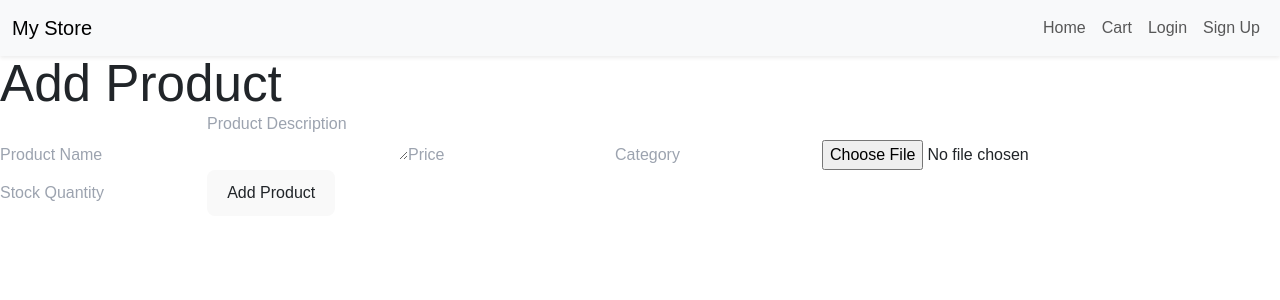
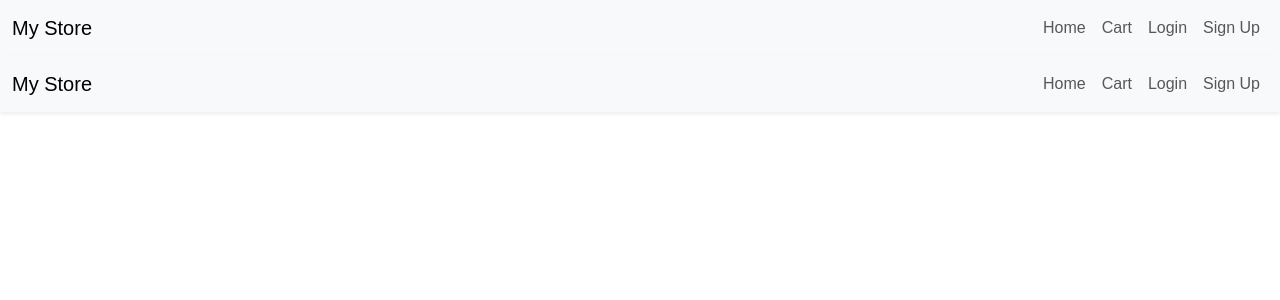
Before and after one commit to chappzach24/laser, a React (Vite) app in the folder client/: page /admin in a window 1280 px wide. Shown: the top 300 px of the page. Built offline with nearby package versions, Linux system fonts and the light colour scheme.

Commit message:
started auth for admin

```diff
--- a/client/src/context/AuthContext.jsx
+++ b/client/src/context/AuthContext.jsx
@@ -6,22 +6,30 @@ export const AuthProvider = ({ children }) => {
   const [isAuthenticated, setIsAuthenticated] = useState(false);
   const [user, setUser] = useState(null);
 
+  // Login function stores token and user data
   const login = (userData) => {
     setIsAuthenticated(true);
     setUser(userData);
     localStorage.setItem('token', userData.token);
+    localStorage.setItem('user', JSON.stringify(userData));
   };
 
+  // Logout function clears token and user data
   const logout = () => {
     setIsAuthenticated(false);
     setUser(null);
     localStorage.removeItem('token');
+    localStorage.removeItem('user');
   };
 
+  // Check if user is already logged in when the app loads
   useEffect(() => {
     const token = localStorage.getItem('token');
-    if (token) {
+    const storedUser = localStorage.getItem('user');
+
+    if (token && storedUser) {
       setIsAuthenticated(true);
+      setUser(JSON.parse(storedUser));
     }
   }, []);
 
--- a/client/src/pages/AdminPage.jsx
+++ b/client/src/pages/AdminPage.jsx
@@ -1,102 +1,62 @@
-import React, { useState } from 'react';
+import React, { useContext } from "react";
+import { Link } from "react-router-dom";
+import { AuthContext } from "../context/AuthContext";
 
-const AdminPage = () => {
-  const [formData, setFormData] = useState({
-    name: '',
-    description: '',
-    price: '',
-    category: '',
-    imageUrl: '',
-    stockQuantity: ''
-  });
-
-  const [imageFile, setImageFile] = useState(null); // Add state to hold image file
-  const [isEditing, setIsEditing] = useState(false);
-  const [productId, setProductId] = useState(null);
-
-  const handleChange = (e) => {
-    setFormData({
-      ...formData,
-      [e.target.name]: e.target.value
-    });
-  };
-
-  // Handle image file change
-  const handleImageChange = (e) => {
-    setImageFile(e.target.files[0]);
-  };
-
-  const handleSubmit = async (e) => {
-    e.preventDefault();
-
-    // Upload image to Cloudinary
-    if (imageFile) {
-      const formDataForImage = new FormData();
-      formDataForImage.append('image', imageFile);
-
-      try {
-        const cloudinaryResponse = await fetch('http://localhost:5000/api/upload', {
-          method: 'POST',
-          body: formDataForImage
-        });
-        const cloudinaryData = await cloudinaryResponse.json();
-
-        // Add image URL to formData
-        setFormData((prevFormData) => ({
-          ...prevFormData,
-          imageUrl: cloudinaryData.imageUrl // Use Cloudinary URL
-        }));
-      } catch (err) {
-        console.error('Image upload failed:', err);
-        return;
-      }
-    }
-
-    const url = isEditing
-      ? `http://localhost:5000/api/products/${productId}`
-      : 'http://localhost:5000/api/products';
-
-    const method = isEditing ? 'PUT' : 'POST';
-
-    // Submit product data
-    fetch(url, {
-      method: method,
-      headers: { 'Content-Type': 'application/json' },
-      body: JSON.stringify(formData)
-    })
-      .then((res) => res.json())
-      .then((data) => {
-        alert(`Product ${isEditing ? 'updated' : 'created'} successfully!`);
-        setFormData({
-          name: '',
-          description: '',
-          price: '',
-          category: '',
-          imageUrl: '',
-          stockQuantity: ''
-        });
-        setIsEditing(false);
-      })
-      .catch((err) => console.error('Error:', err));
-  };
+const Navbar = () => {
+  const { isAuthenticated, user, logout } = useContext(AuthContext);
 
   return (
-    <div>
-      <h1>{isEditing ? 'Edit Product' : 'Add Product'}</h1>
-      <form onSubmit={handleSubmit}>
-        <input type="text" name="name" placeholder="Product Name" value={formData.name} onChange={handleChange} required />
-        <textarea name="description" placeholder="Product Description" value={formData.description} onChange={handleChange} required />
-        <input type="number" name="price" placeholder="Price" value={formData.price} onChange={handleChange} required />
-        <input type="text" name="category" placeholder="Category" value={formData.category} onChange={handleChange} />
+    <nav className="navbar navbar-expand-lg navbar-light bg-light shadow-sm">
+      <div className="container-fluid">
+        <Link className="navbar-brand" to="/">My Store</Link>
+        <button
+          className="navbar-toggler"
+          type="button"
+          data-bs-toggle="collapse"
+          data-bs-target="#navbarNav"
+          aria-controls="navbarNav"
+          aria-expanded="false"
+          aria-label="Toggle navigation"
+        >
+          <span className="navbar-toggler-icon"></span>
+        </button>
+        <div className="collapse navbar-collapse" id="navbarNav">
+          <ul className="navbar-nav ms-auto">
+            <li className="nav-item">
+              <Link className="nav-link" to="/">Home</Link>
+            </li>
+            <li className="nav-item">
+              <Link className="nav-link" to="/cart">Cart</Link>
+            </li>
 
-        {/* Image Upload */}
-        <input type="file" name="image" onChange={handleImageChange} />
+            {/* Conditionally render Admin link if user has admin role */}
+            {isAuthenticated && user?.role === 'admin' && (
+              <li className="nav-item">
+                <Link className="nav-link" to="/admin">Admin</Link>
+              </li>
+            )}
 
-        <input type="number" name="stockQuantity" placeholder="Stock Quantity" value={formData.stockQuantity} onChange={handleChange} required />
-        <button type="submit">{isEditing ? 'Update' : 'Add'} Product</button>
-      </form>
-    </div>
+            {isAuthenticated ? (
+              <li className="nav-item">
+                <button className="nav-link btn" onClick={logout}>
+                  Logout
+                </button>
+              </li>
+            ) : (
+              <>
+                <li className="nav-item">
+                  <Link className="nav-link" to="/login">Login</Link>
+                </li>
+                <li className="nav-item">
+                  <Link className="nav-link" to="/signup">Sign Up</Link>
+                </li>
+              </>
+            )}
+          </ul>
+        </div>
+      </div>
+    </nav>
   );
 };
 
-export default AdminPage;
+export default Navbar;
```
Also changed, not shown: 1 other file (tests, documents, lock files or other folders).
